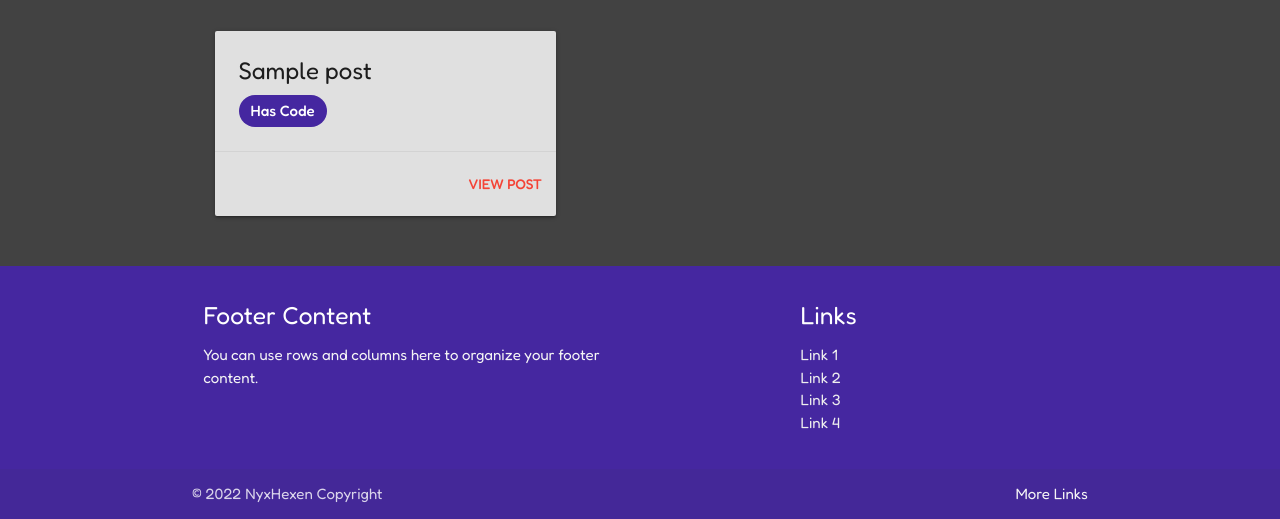
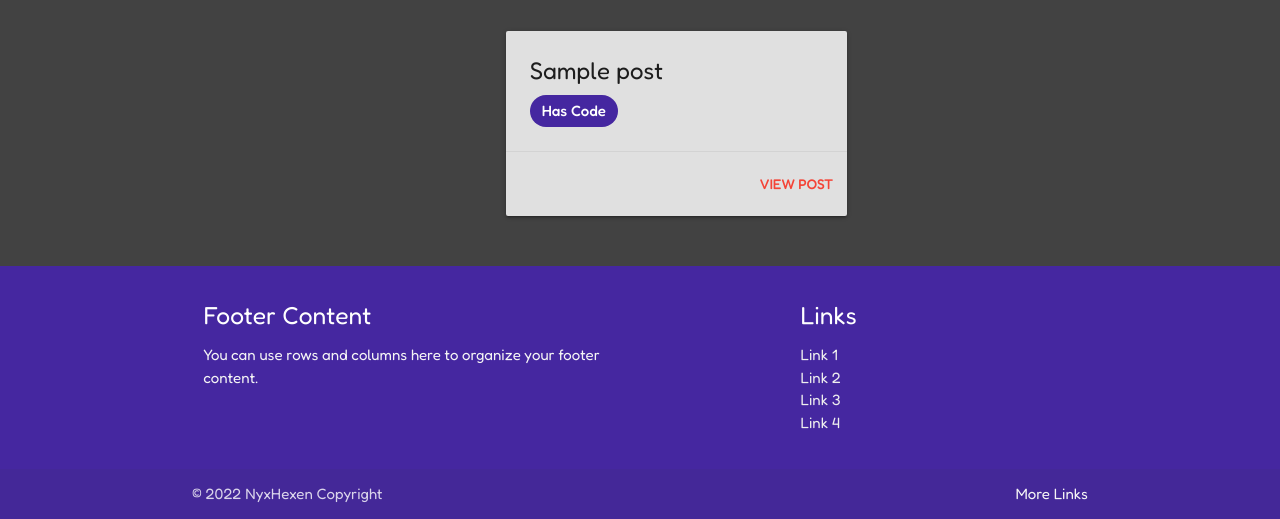
Before and after one commit to NyxHexen/CI_MS3_DB, a Flask app: template devbus/templates/view_user.html in a window 1280 px wide. Shown: the part 655-1174 px from the top of the page. Run offline with Flask 2, Linux system fonts and the light colour scheme; the template is opened without the code that fills it: most values are stand-ins (such as "Sample title", 1, 10 or a date in 2020); parts of the project's set-up code (start-up, migrations or seed data) failed here and were passed over; some libraries are stand-ins or nearby versions.

Commit message:
FIX: moved xl offset to correct post card div

```diff
--- a/devbus/templates/view_user.html
+++ b/devbus/templates/view_user.html
@@ -58,9 +58,9 @@
                     <div class="col s12 m6 xl5">
                 {% else %}
                     {% if ( posts | length ) % 2 != 0 and loop.index == ( posts | length ) %}
-                    <div class="col s12 m6 offset-m3 xl5">
+                    <div class="col s12 m6 offset-m3 xl5 offset-xl4">
                     {% else %}
-                    <div class="col s12 m6 xl5 offset-xl4">
+                    <div class="col s12 m6 xl5 offset-xl1">
                     {% endif %}
                 {% endif %}
                     <div class="card horizontal grey lighten-2 valign-wrapper">
```
